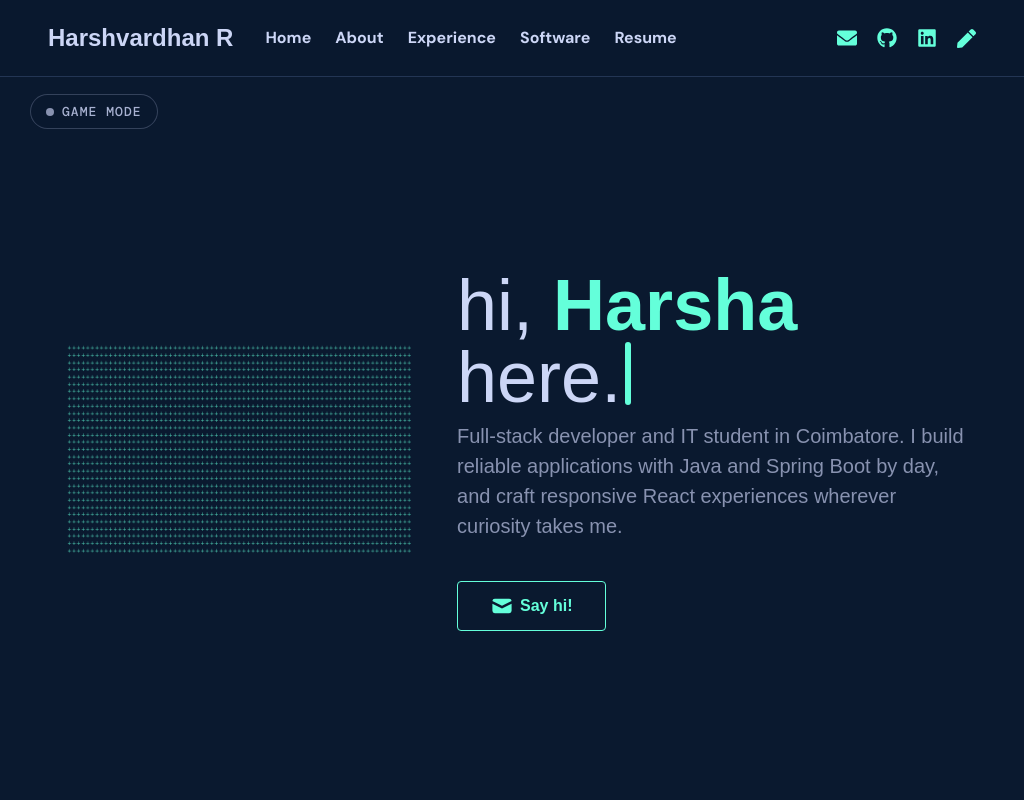
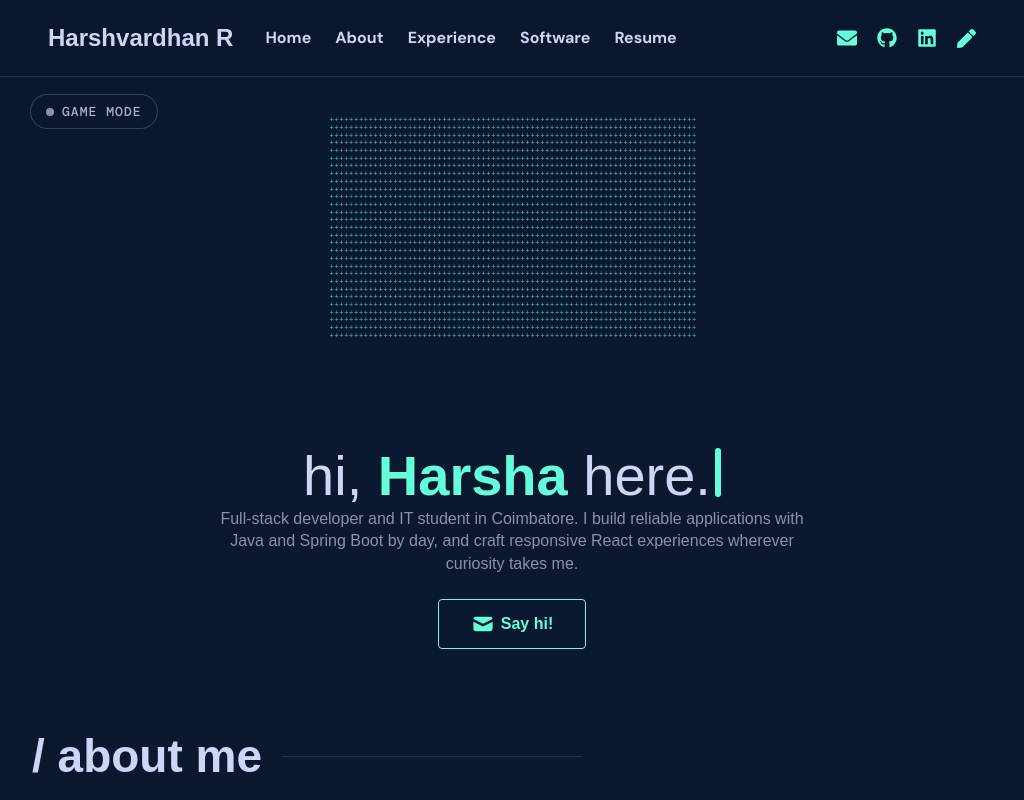
Before and after one commit to harsha-252005/harsha-portfolio, a React (Vite) app: page / in a window 1024 px wide. Shown: the top 800 px of the page. Built offline with nearby package versions, Linux system fonts and the light colour scheme; a web font is replaced by a local one.

Commit message:
Refine game mode and split-screen hero layout

```diff
--- a/src/index.css
+++ b/src/index.css
@@ -280,3 +280,16 @@ body { margin:0; background:var(--navy); color:var(--light-slate); font-family:'
 @media (max-width:640px) {
   .about-photo { display:block; width:min(100%,200px); height:auto; margin:32px auto 0; touch-action:manipulation; }
 }
+
+/* A narrow desktop window (for example, split screen) keeps the hero's
+   phone-style vertical composition without changing any other section. */
+@media (min-width:769px) and (max-width:1100px) {
+  .hero-section { min-height:80vh; padding:28px 24px; }
+  .hero-layout { flex-direction:column; gap:20px; }
+  .hero-portrait { flex-shrink:0; }
+  .hero-block { max-width:100%; align-items:center; text-align:center; }
+  .hero-title { font-size:56px; }
+  .hero-description { max-width:620px; padding:4px 0 24px; font-size:16px; line-height:1.4; text-align:center; }
+  .game-portrait { min-height:0; }
+  .game-portrait canvas { width:clamp(220px,38vw,280px); }
+}
```
